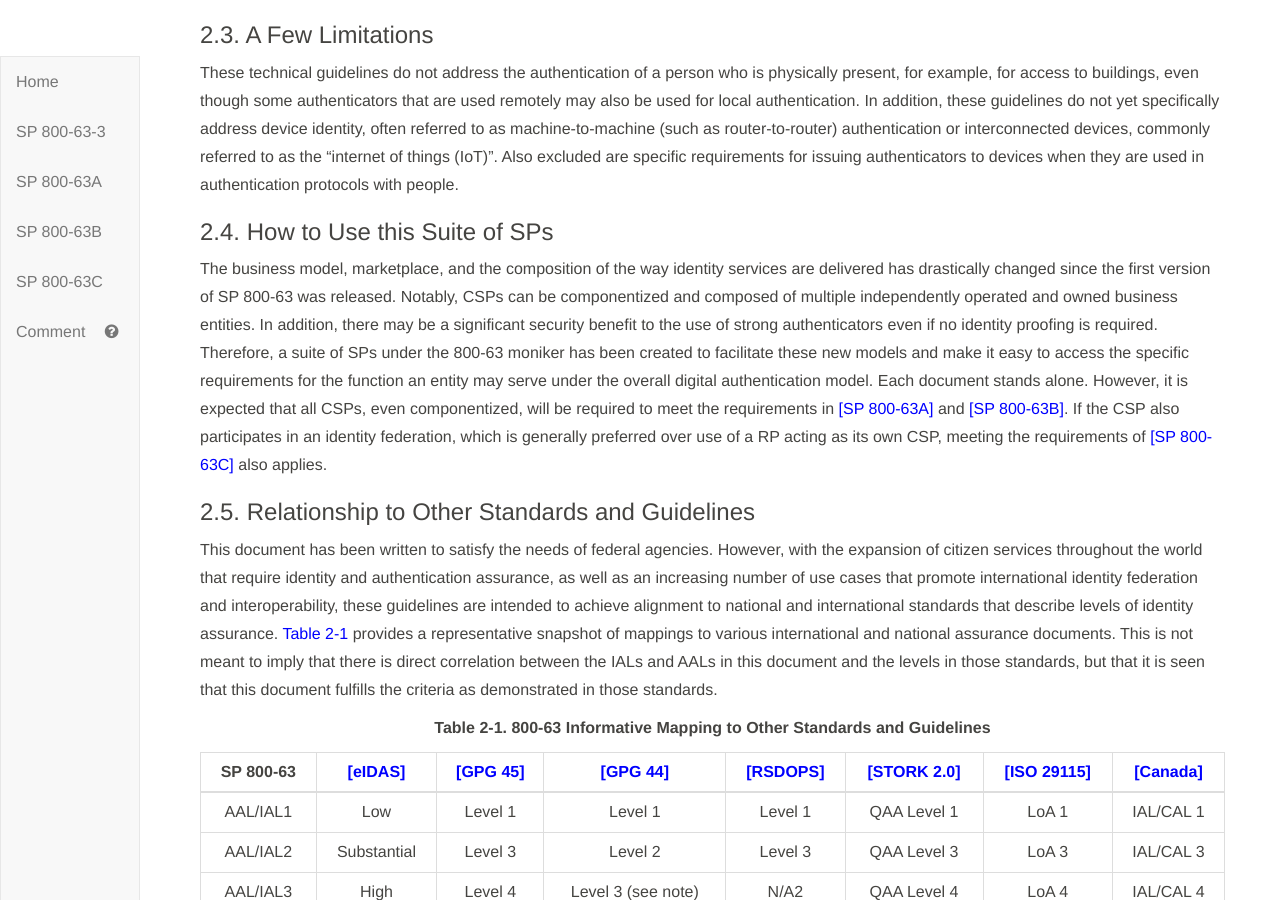
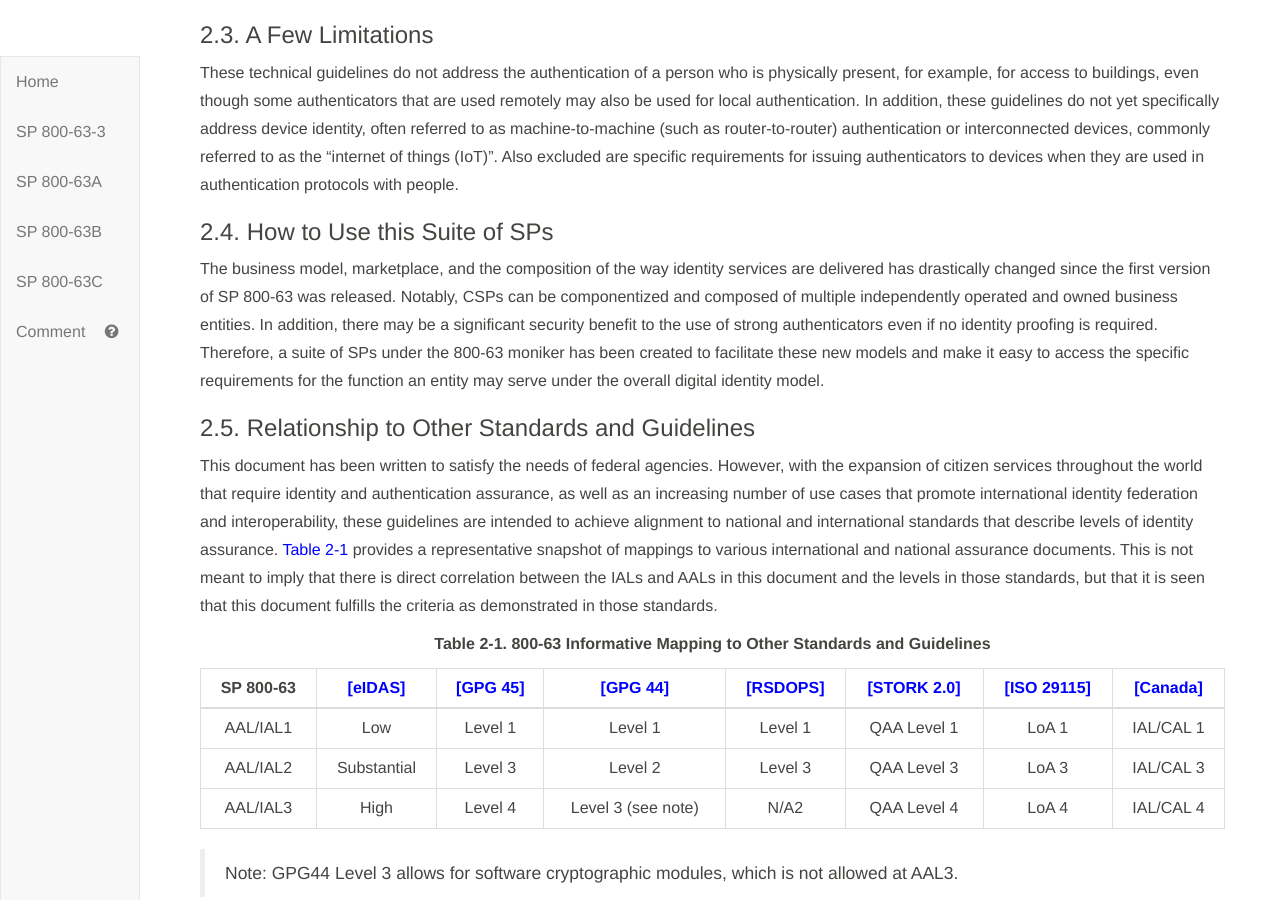
Before and after one commit to usnistgov/800-63-3, a Jekyll site: the page built from sp800-63-3/sec1_2_introduction.md, in a window 1280 px wide and 900 px high, scrolled down 3205 px. Built offline with Jekyll 4.4.1, drawn with Linux system fonts in a browser that asks for light colours; our own code applies the rules of GitHub Pages for plain Markdown files.

Commit message:
Closes #1690

```diff
--- a/sp800-63-3/sec1_2_introduction.md
+++ b/sp800-63-3/sec1_2_introduction.md
@@ -102,7 +102,7 @@ authentication protocols with people.
 
 ### 2.4. How to Use this Suite of SPs
 
-The business model, marketplace, and the composition of the way identity services are delivered has drastically changed since the first version of SP 800-63 was released.  Notably, CSPs can be componentized and composed of multiple independently operated and owned business entities.  In addition, there may be a significant security benefit to the use of strong authenticators even if no identity proofing is required.  Therefore, a suite of SPs under the 800-63 moniker has been created to facilitate these new models and make it easy to access the specific requirements for the function an entity may serve under the overall digital authentication model.  Each document stands alone.  However, it is expected that all CSPs, even componentized, will be required to meet the requirements in [[SP 800-63A]](sp800-63a.html) and [[SP 800-63B]](sp800-63b.html).  If the CSP also participates in an identity federation, which is generally preferred over use of a RP acting as its own CSP, meeting the requirements of [[SP 800-63C]](sp800-63c.html) also applies.
+The business model, marketplace, and the composition of the way identity services are delivered has drastically changed since the first version of SP 800-63 was released.  Notably, CSPs can be componentized and composed of multiple independently operated and owned business entities.  In addition, there may be a significant security benefit to the use of strong authenticators even if no identity proofing is required.  Therefore, a suite of SPs under the 800-63 moniker has been created to facilitate these new models and make it easy to access the specific requirements for the function an entity may serve under the overall digital identity model.
 
 ### 2.5. Relationship to Other Standards and Guidelines
 
```
